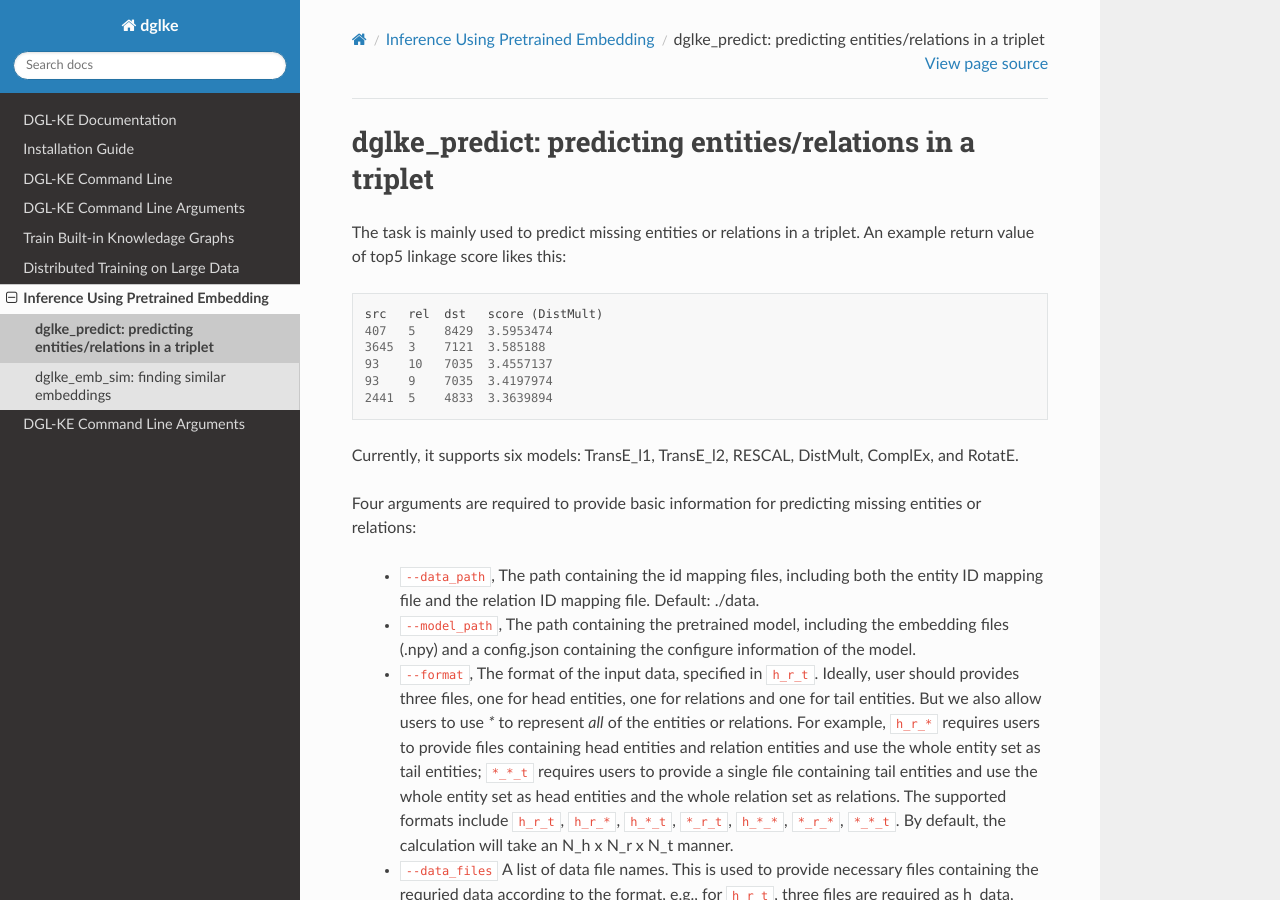
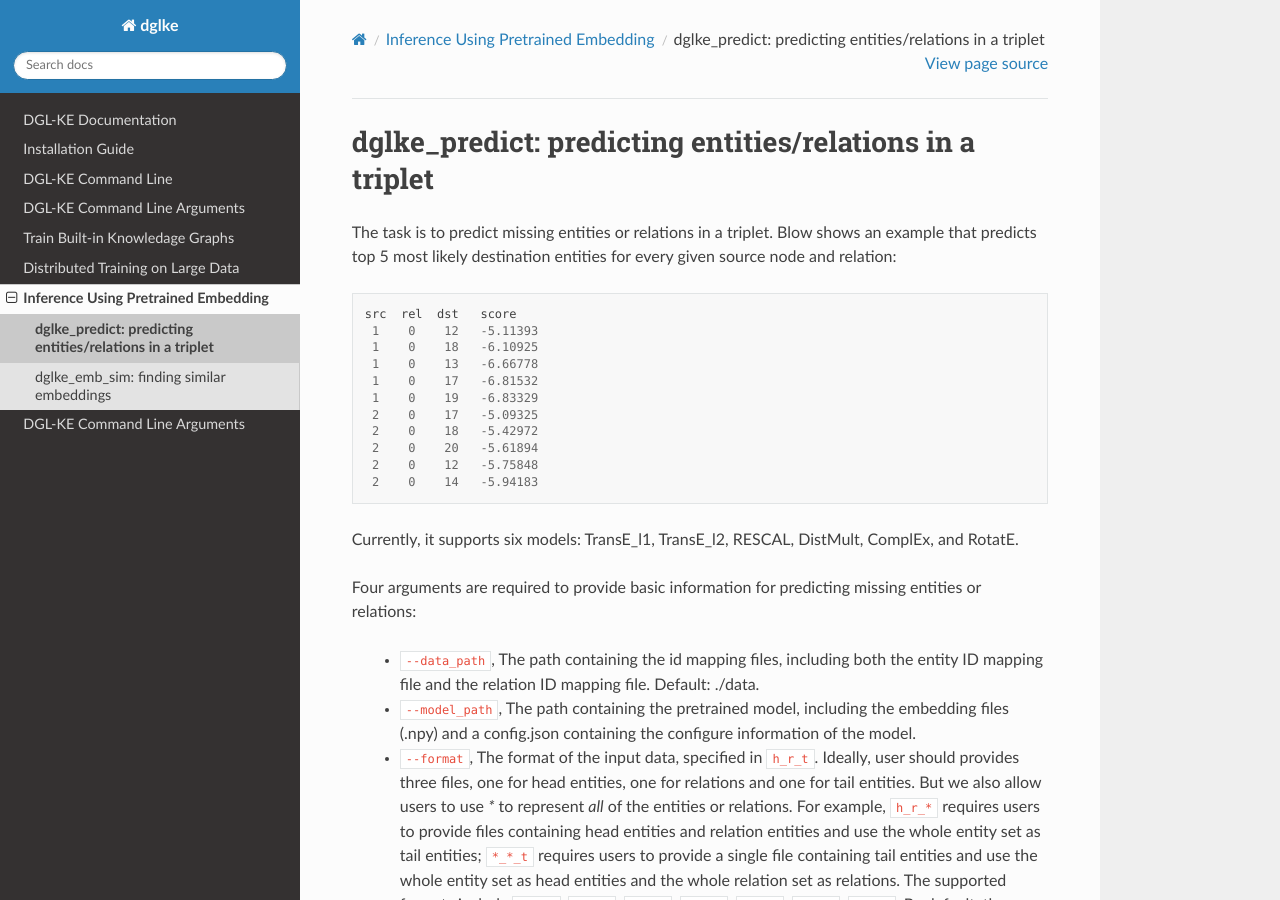
Before and after one commit to awslabs/dgl-ke, a Sphinx documentation site: the page built from docs/source/predict.rst, in a window 1280 px wide and 900 px high. Built offline with Sphinx 7.4.7 and the Read the Docs theme 2.0.0, drawn with Linux system fonts in a browser that asks for light colours; pages that are not in the unit, such as notebooks, are missing from menus.

Commit message:
Update predict.rst

```diff
--- a/docs/source/predict.rst
+++ b/docs/source/predict.rst
@@ -1,13 +1,18 @@
 dglke_predict: predicting entities/relations in a triplet
 -------------------------------------------
-The task is mainly used to predict missing entities or relations in a triplet. An example return value of top5 linkage score likes this::
+The task is to predict missing entities or relations in a triplet. Blow shows an example that predicts top 5 most likely destination entities for every given source node and relation::
 
-  src   rel  dst   score (DistMult)
-  407   5    8429  3.5953474
-  3645  3    7121  3.585188
-  93    10   7035  3.4557137
-  93    9    7035  3.4197974
-  2441  5    4833  3.3639894
+   src  rel  dst   score
+    1    0    12   -5.11393
+    1    0    18   -6.10925
+    1    0    13   -6.66778
+    1    0    17   -6.81532
+    1    0    19   -6.83329
+    2    0    17   -5.09325
+    2    0    18   -5.42972
+    2    0    20   -5.61894
+    2    0    12   -5.75848
+    2    0    14   -5.94183
 
 Currently, it supports six models: TransE_l1, TransE_l2, RESCAL, DistMult, ComplEx, and RotatE.
 
```
